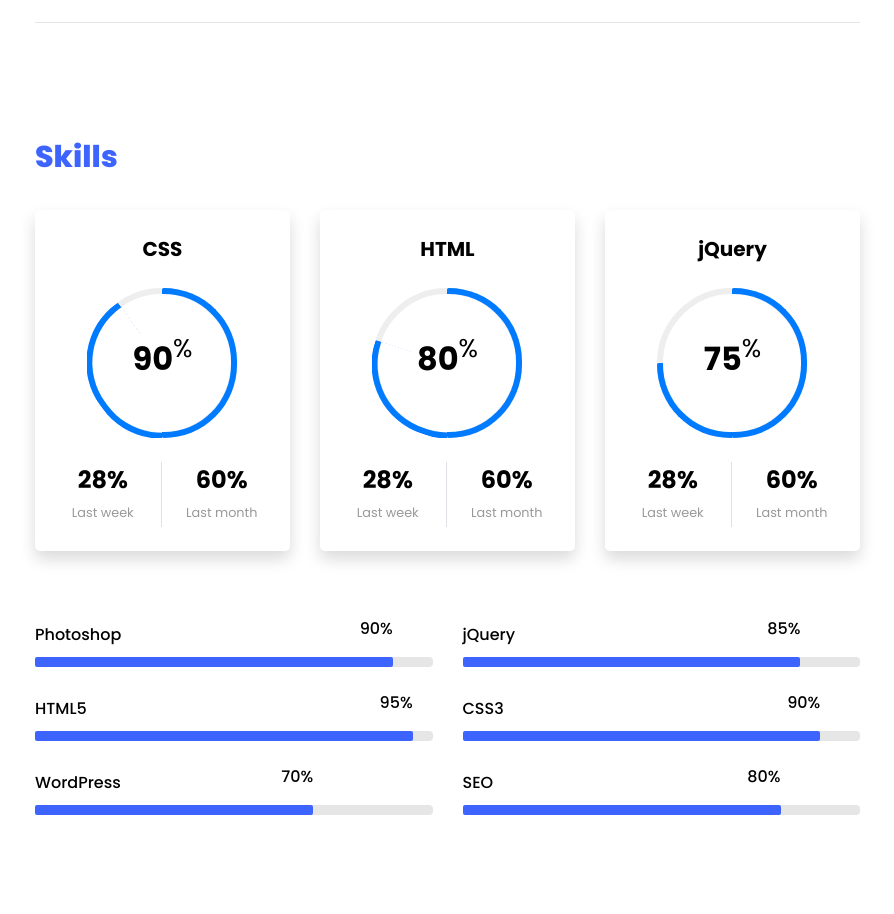
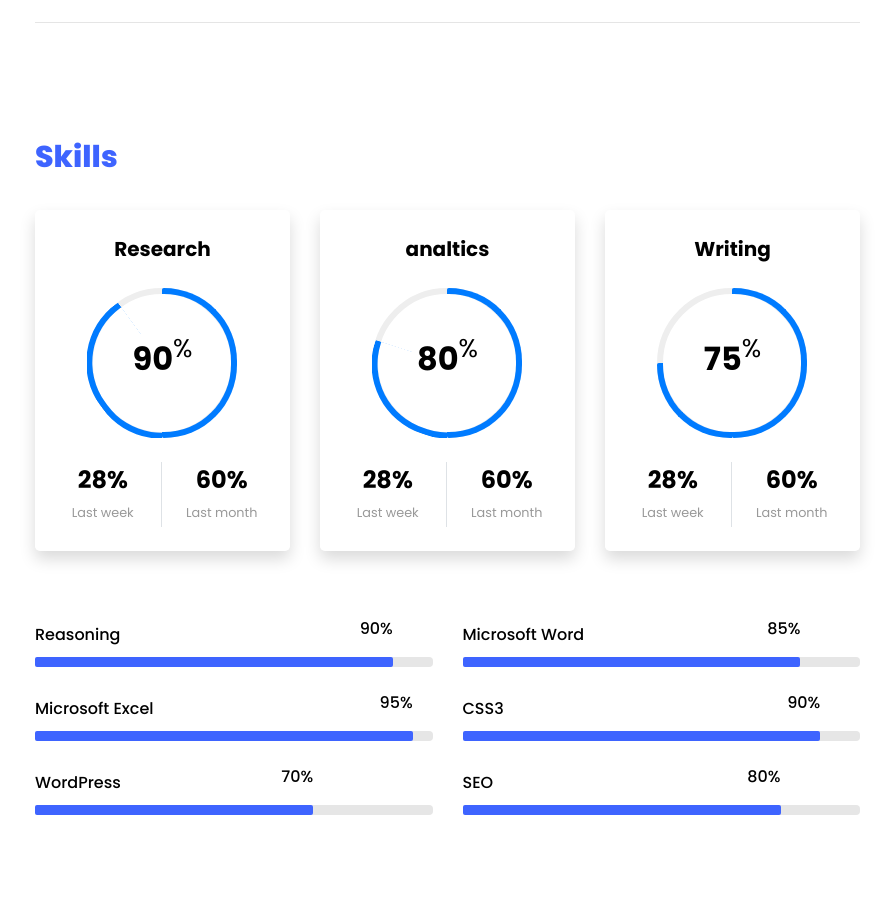
Before and after one commit to Sosshi/resume, a Django app: page / in a window 1280 px wide. Shown: the part 3974-4888 px from the top of the page, without its empty margins (335-1229 px from the left). Run offline with Django 3.2, Linux system fonts and the light colour scheme; some libraries are stand-ins or nearby versions; some web fonts are replaced.

Commit message:
modified home page

```diff
--- a/templates/base.html
+++ b/templates/base.html
@@ -37,7 +37,7 @@
                 <ul class="navbar-nav nav ml-auto">
                     <li class="nav-item"><a href="{% url 'home' %}" class="nav-link"><span>Home</span></a></li>
                     <li class="nav-item"><a href="{% url 'home' %}#about-section" class="nav-link"><span>About</span></a></li>
-                    <li class="nav-item"><a href="#services-section" class="nav-link"><span>Works</span></a></li>
+                    <li class="nav-item"><a href="{% url 'home' %}#resume-section" class="nav-link"><span>Works</span></a></li>
                     <li class="nav-item"><a href="{% url 'blog' %}" class="nav-link"><span>Blog</span></a></li>
                     <li class="nav-item"><a href="{% url 'contact'%}" class="nav-link"><span>Contact</span></a></li>
                 </ul>
--- a/templates/home.html
+++ b/templates/home.html
@@ -198,7 +198,7 @@
                     <div class="row progress-circle mb-5">
                         <div class="col-lg-4 mb-4">
                             <div class="bg-white rounded-lg shadow p-4">
-                                <h2 class="h5 font-weight-bold text-center mb-4">CSS</h2>
+                                <h2 class="h5 font-weight-bold text-center mb-4">Research</h2>
 
                                 <!-- Progress bar 1 -->
                                 <div class="progress mx-auto" data-value='90'>
@@ -229,7 +229,7 @@
 
                         <div class="col-lg-4 mb-4">
                             <div class="bg-white rounded-lg shadow p-4">
-                                <h2 class="h5 font-weight-bold text-center mb-4">HTML</h2>
+                                <h2 class="h5 font-weight-bold text-center mb-4">analtics</h2>
 
                                 <!-- Progress bar 1 -->
                                 <div class="progress mx-auto" data-value='80'>
@@ -260,7 +260,7 @@
 
                         <div class="col-lg-4 mb-4">
                             <div class="bg-white rounded-lg shadow p-4">
-                                <h2 class="h5 font-weight-bold text-center mb-4">jQuery</h2>
+                                <h2 class="h5 font-weight-bold text-center mb-4">Writing</h2>
 
                                 <!-- Progress bar 1 -->
                                 <div class="progress mx-auto" data-value='75'>
@@ -292,7 +292,7 @@
                     <div class="row">
                         <div class="col-md-6 animate-box">
                             <div class="progress-wrap ftco-animate">
-                                <h3>Photoshop</h3>
+                                <h3>Reasoning</h3>
                                 <div class="progress">
                                     <div class="progress-bar color-1" role="progressbar" aria-valuenow="90" aria-valuemin="0" aria-valuemax="100" style="width:90%">
                                         <span>90%</span>
@@ -302,7 +302,7 @@
                         </div>
                         <div class="col-md-6 animate-box">
                             <div class="progress-wrap ftco-animate">
-                                <h3>jQuery</h3>
+                                <h3>Microsoft Word</h3>
                                 <div class="progress">
                                     <div class="progress-bar color-2" role="progressbar" aria-valuenow="85" aria-valuemin="0" aria-valuemax="100" style="width:85%">
                                         <span>85%</span>
@@ -312,7 +312,7 @@
                         </div>
                         <div class="col-md-6 animate-box">
                             <div class="progress-wrap ftco-animate">
-                                <h3>HTML5</h3>
+                                <h3>Microsoft Excel</h3>
                                 <div class="progress">
                                     <div class="progress-bar color-3" role="progressbar" aria-valuenow="95" aria-valuemin="0" aria-valuemax="100" style="width:95%">
                                         <span>95%</span>
```
Also changed, not shown: templates/blog_detail.html (+7 -3 lines).
